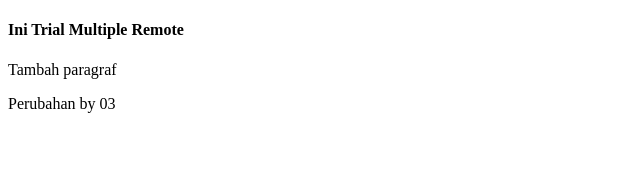
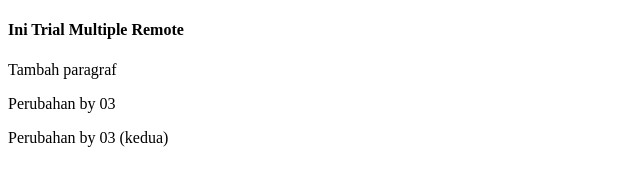
Before and after one commit to Okta03/trial03, a plain HTML site: page index.html in a window 1280 px wide. Shown: the whole page, without its empty margins (0-640 px from the left). Drawn offline with Linux system fonts and the light colour scheme.

Commit message:
perubahan ke 3

```diff
--- a/index.html
+++ b/index.html
@@ -10,6 +10,7 @@
     <h4>Ini Trial Multiple Remote</h4>
     <p>Tambah paragraf</p>
     <p>Perubahan by 03</p>
+    <p>Perubahan by 03 (kedua)</p>
 
 </body>
 </html>
```
